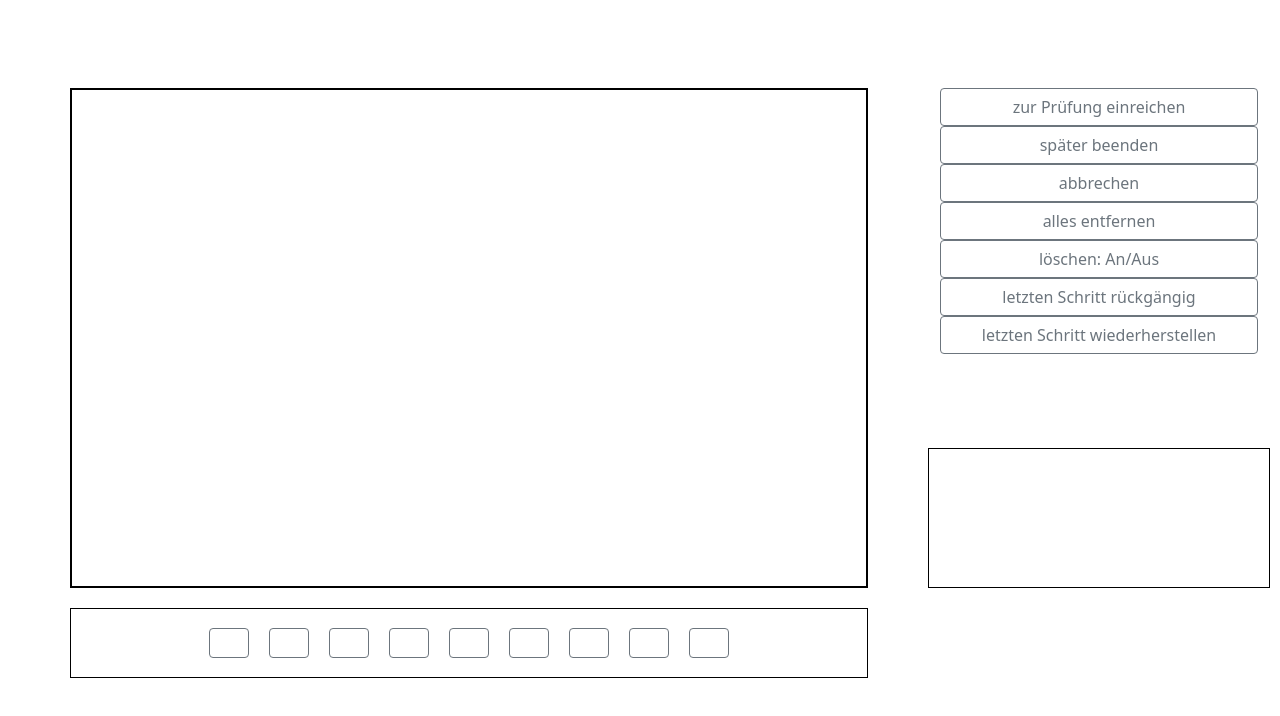
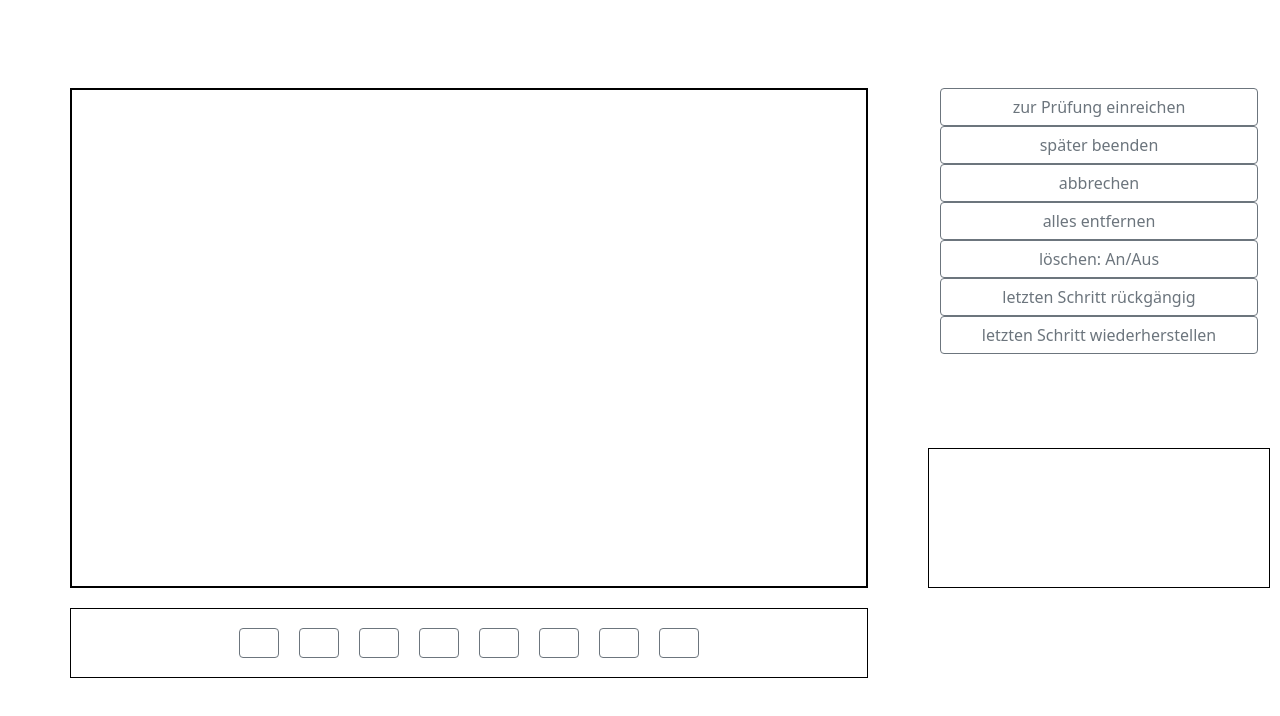
Before and after one commit to ollllliver/RheinMain-Adventure-Frontend, a Vue app: page /editor in a window 1280 px wide. Shown: the top 716 px of the page. Built offline with nearby package versions, Linux system fonts and the light colour scheme.

Commit message:
#91 Drag-and-Drop Elemente v1

```diff
--- a/src/components/EditorKomponente/Bausteine.vue
+++ b/src/components/EditorKomponente/Bausteine.vue
@@ -1,31 +1,41 @@
 <template>
-    <div>
-        <button class="btn btn-outline-secondary" >
-        </button>
-        <button class="btn btn-outline-secondary" >
-        </button>
-        <button class="btn btn-outline-secondary" >
-        </button>
-        <button class="btn btn-outline-secondary">
-        </button>
-        <button class="btn btn-outline-secondary" >
-        </button>
-        <button class="btn btn-outline-secondary">
-        </button>
-        <button class="btn btn-outline-secondary" >
-        </button>
-        <button class="btn btn-outline-secondary" >
-        </button>
-        <button class="btn btn-outline-secondary" >
-        </button>
-    </div>
+    <button class="btn btn-outline-secondary" v-for="item in items" :key="item.id" draggable="true" @dragstart="startDrag($event, item)">
+    </button>
 </template>
 
 <script lang="ts">
-import { defineComponent } from 'vue'
+import { defineComponent, ref } from 'vue';
 
 export default defineComponent({
-    name: "Bausteine"
+    name: "Bausteine",
+    setup() {
+        const items = ref(
+            [
+                {id:0, title:'0'},
+                {id:1, title:'1'},
+                {id:2, title:'2'},
+                {id:3, title:'3'},
+                {id:4, title:'4'},
+                {id:5, title:'5'},
+                {id:6, title:'6'},
+                {id:7, title:'7'},
+            ]
+        )
+
+        const startDrag = (event: any, item: any) => {
+            console.log(item)
+            event.dataTransfer.dropEffect = 'move'
+            event.dataTransfer.effectAllowed = 'copy'
+            event.dataTransfer.setData('itemID',item.id)
+        }
+
+
+
+        return {
+            items, startDrag
+        }
+    },
+
 })
 </script>
 <style scoped>
--- /dev/null
+++ b/src/components/EditorKomponente/EditorFenster.vue
@@ -0,0 +1,40 @@
+<template>
+    <div class="drop-zone" @drop="onDrop($event)" @dragenter.prevent @dragover.prevent>
+        <div v-for="item in elemente" :key="item.id" draggable="false">
+            {{item.id}}
+        </div>
+    </div>
+</template>
+
+<script lang="ts">
+import { defineComponent, onUpdated, ref } from 'vue'
+
+export default defineComponent({
+    name: "Editorfenster",
+
+    setup() {
+        let elemente : any = ref([])
+
+        const onDrop = (event: any) => {
+            const itemID = event.dataTransfer.getData('itemID')
+            console.log(itemID)
+            elemente.value.push(itemID)
+        }
+        onUpdated(() => {
+            console.log(elemente.value)
+        })
+        return {
+            elemente, onDrop
+        }
+    },
+})
+</script>
+
+<style scoped>
+    html, body {
+        height: 100%;
+    }
+    .drop-zone {
+        height: 100%;
+    }
+</style>
--- a/src/main.ts
+++ b/src/main.ts
@@ -4,4 +4,5 @@ import router from './router'
 import 'bootstrap/dist/css/bootstrap.min.css'
 import '@/assets/css/main.css'
 
+
 createApp(App).use(router).mount('#app')
--- a/src/shims-vue.d.ts
+++ b/src/shims-vue.d.ts
@@ -4,3 +4,6 @@ declare module '*.vue' {
   const component: DefineComponent<{}, {}, any>
   export default component
 }
+
+
+declare module 'three/examples/jsm/loaders/GLTFLoader';
--- a/src/views/Editor.vue
+++ b/src/views/Editor.vue
@@ -15,6 +15,7 @@
 
       <!-- Editorfenster -->
       <div class="col" id="karte">
+        <Editorfenster />
       </div>
 
       <!-- Aktionstasten -->
@@ -46,9 +47,11 @@
 import { defineComponent, onMounted } from 'vue';
 import Aktionstasten from '../components/EditorKomponente/Aktionstasten.vue'
 import Bausteine from '../components/EditorKomponente/Bausteine.vue'
+import Editorfenster from '../components/EditorKomponente/EditorFenster.vue'
+
 export default defineComponent({
   name: 'Editor',
-  components: { Aktionstasten, Bausteine }
+  components: { Aktionstasten, Bausteine, Editorfenster }
 });
 </script>
 
```
